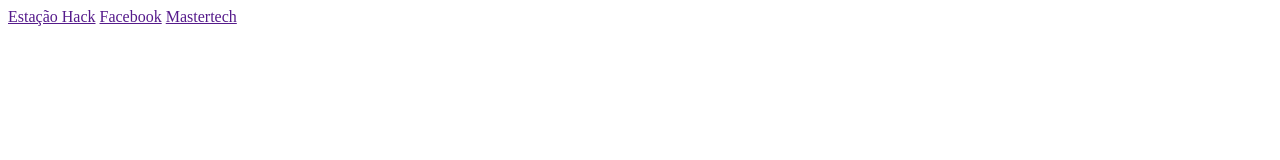
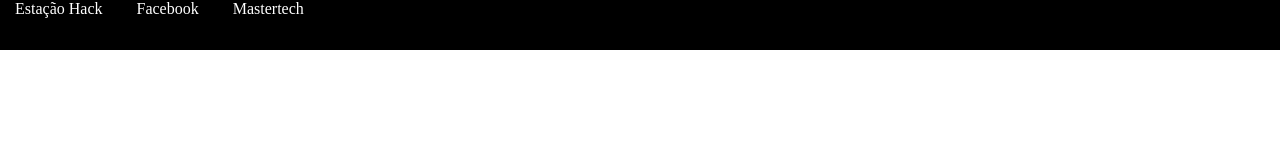
Before and after one commit to leobezze/d101-git, a plain HTML site: page index.html in a window 1280 px wide. Drawn offline with Linux system fonts and the light colour scheme.

Commit message:
estilizar navbar

```diff
--- a/index.html
+++ b/index.html
@@ -2,6 +2,7 @@
 <html>
 <head>
 	<title></title>
+	<link rel="stylesheet" type="text/css" href="style.css">
 </head>
 <body>
 <nav>
--- /dev/null
+++ b/style.css
@@ -0,0 +1,16 @@
+body{
+	margin: 0;
+}
+nav{
+	background-color: #000;
+	height: 50px;
+
+}
+
+a{
+	color: #fff;
+	text-decoration: none;
+	font-size: 16px;
+	padding: 15px;
+
+}
```
